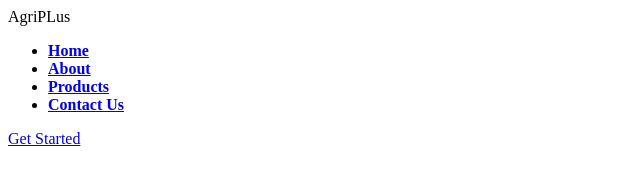
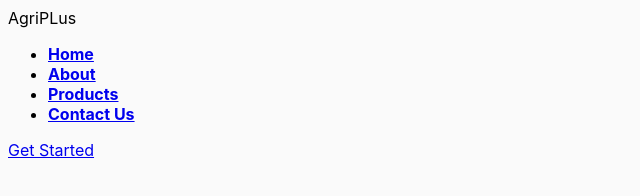
Before and after one commit to MercyChebet/AgriPLus_Website_Project, a plain HTML site: page index.html in a window 1280 px wide. Shown: the whole page, without its empty margins (0-640 px from the left). Drawn offline with Linux system fonts and the light colour scheme; files that its build step writes are made by us from their sources; files whose address does not match are found by name.

Commit message:
Adding fonts

```diff
--- /dev/null
+++ b/assets/css/style.css
@@ -0,0 +1,5 @@
+body {
+    font-family: 'Poppins', 'Inter';
+    background-color: #FAFAFA;
+    overflow-x:auto;
+  }
--- a/index.html
+++ b/index.html
@@ -5,7 +5,7 @@
     <meta http-equiv="X-UA-Compatible" content="IE=edge">
     <meta name="viewport" content="width=device-width, initial-scale=1.0">
     <title>AgriPLus</title>
-    <link rel="stylesheet" type="text/css" href="/home/moringa/AgriPLus_Website_Project/assets/style.css">
+    <link rel="stylesheet" type="text/css" href="/home/moringa/AgriPLus_Website_Project/assets/css/style.css">
     <link rel="stylesheet" href="https://cdnjs.cloudflare.com/ajax/libs/font-awesome/4.7.0/css/font-awesome.min.css">
 </head>
 <header>
```
